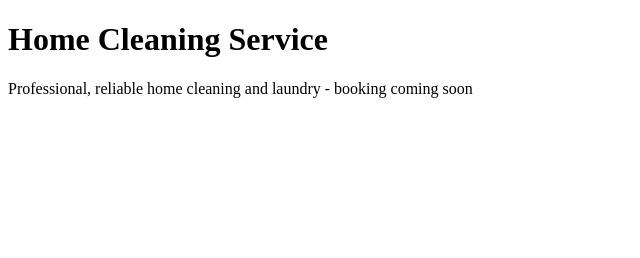
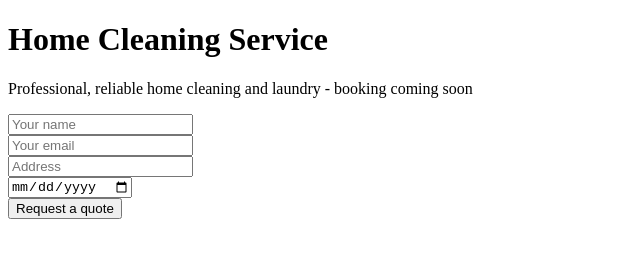
Before and after one commit to jvillaflor2/home-cleaning-website, a website: page public/index.html in a window 1280 px wide. Shown: the whole page, without its empty margins (0-640 px from the left). Drawn offline with Linux system fonts and the light colour scheme.

Commit message:
feat: add booking form and POST route to capture submissions

```diff
--- a/public/index.html
+++ b/public/index.html
@@ -8,5 +8,14 @@
 <body>
     <h1>Home Cleaning Service</h1>
     <p>Professional, reliable home cleaning and laundry - booking coming soon</p>
+
+    <form action="/booking" method="POST">
+    <input type="text" name="name" placeholder="Your name" required><br>
+    <input type="email" name="email" placeholder="Your email" required><br>
+    <input type="text" name="address" placeholder="Address" required><br>
+    <input type="date" name="preferredDate"><br>
+    <button type="submit">Request a quote</button>
+    </form>
+
 </body>
 </html>
```
Also changed, not shown: server.js (+8 -0 lines).
